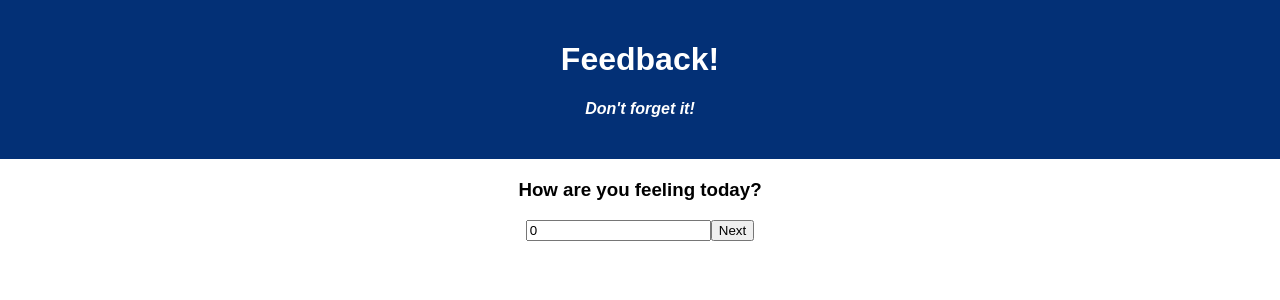
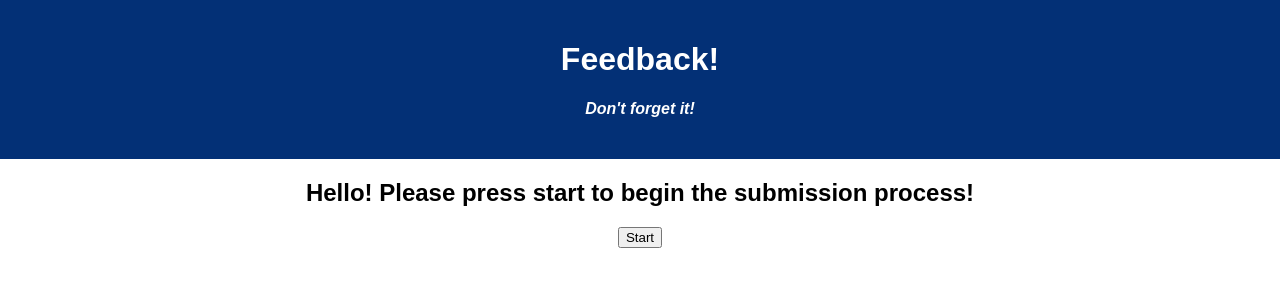
Before and after one commit to Lambert347/feedback-loop, a React (Create React App) app: page /#/ in a window 1280 px wide. Shown: the top 300 px of the page. Built offline with nearby package versions, Linux system fonts and the light colour scheme.

Commit message:
home scree component added and imported to the app

```diff
--- a/src/components/App/App.jsx
+++ b/src/components/App/App.jsx
@@ -7,6 +7,7 @@ import Understanding from '../Understanding/Understanding';
 import Support from '../Support/Support';
 import Comments from '../Comments/Comments';
 import Review from '../Review/Review';
+import Home from '../Home/Home';
 function App() {
 
   return (
@@ -16,7 +17,8 @@ function App() {
         <h4>Don't forget it!</h4>
       </header>
       <Router>
-        <Route exact path="/" component={Feeling} />
+        <Route exact path="/" component={Home} />
+        <Route exact path="/feeling" component={Feeling} />
         <Route exact path="/understanding" component={Understanding} />
         <Route exact path="/support" component={Support} />
         <Route exact path="/comments" component={Comments} />
--- /dev/null
+++ b/src/components/Home/Home.jsx
@@ -0,0 +1,19 @@
+import React from 'react';
+import {useHistory} from 'react-router-dom';
+
+function Home() {
+    const history = useHistory();
+    const movingOn = () => {
+        history.push('/feeling');
+    }
+
+    return (
+        <>
+            <h2>Hello! Please press start to begin the submission process!</h2>
+            <form onSubmit={movingOn}>
+                <button>Start</button>
+            </form>
+        </>
+    )
+}
+export default Home;
```
